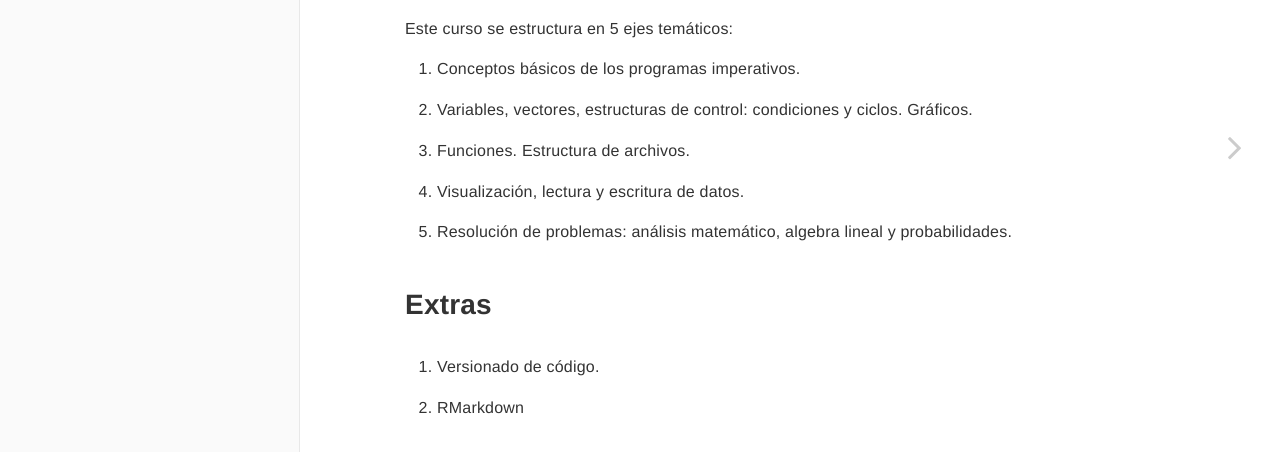
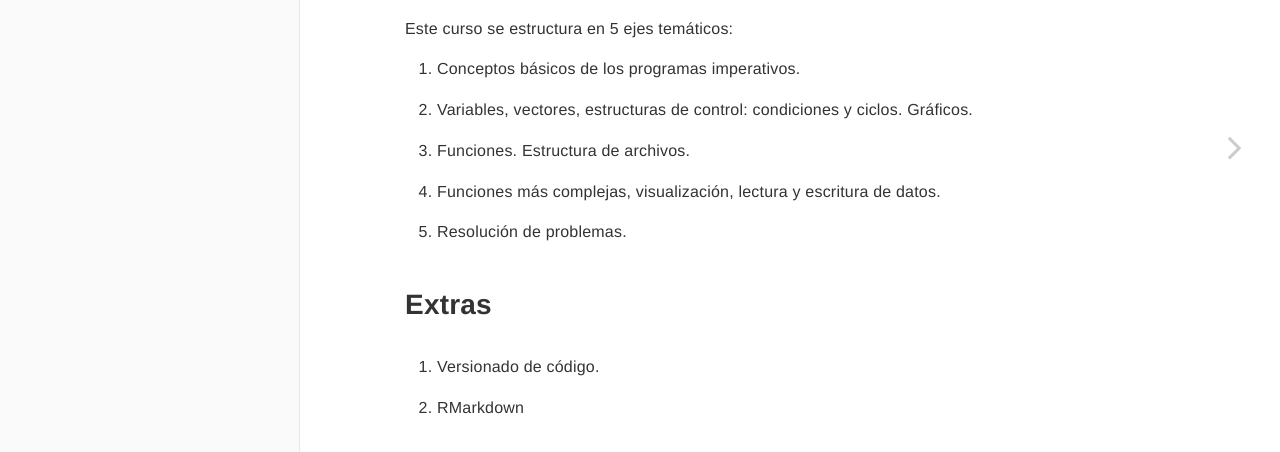
Before and after one commit to matiaslopez/ingreso_maestria_ic, a plain HTML site: page docs/index.html in a window 1280 px wide. Shown: the part 278-730 px from the top of the page. Drawn offline with Linux system fonts and the light colour scheme.

Commit message:
update index

```diff
--- a/docs/index.html
+++ b/docs/index.html
@@ -101,8 +101,8 @@
 <li><p>Conceptos básicos de los programas imperativos.</p></li>
 <li><p>Variables, vectores, estructuras de control: condiciones y ciclos. Gráficos.</p></li>
 <li><p>Funciones. Estructura de archivos.</p></li>
-<li><p>Visualización, lectura y escritura de datos.</p></li>
-<li><p>Resolución de problemas: análisis matemático, algebra lineal y probabilidades.</p></li>
+<li><p>Funciones más complejas, visualización, lectura y escritura de datos.</p></li>
+<li><p>Resolución de problemas.</p></li>
 </ol>
 <div id="extras" class="section level2 unnumbered">
 <h2>Extras</h2>
```
Also changed, not shown: docs/search_index.json (+1 -1 lines), 2 other files.
